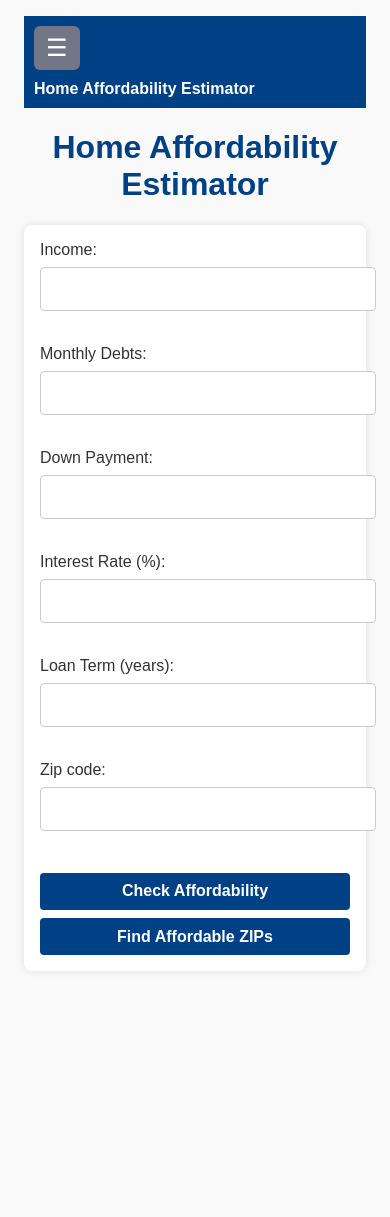
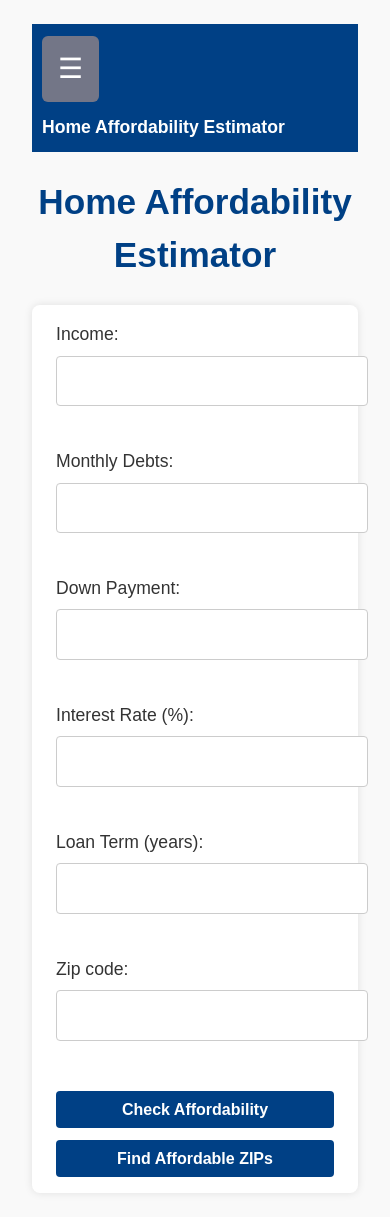
Before and after one commit to mariodportillo/realestate-affordable-app, a Flask app: page / in a window 390 px wide. Before the commit the page ends 955 px from the top, so only its background shows below. Run offline with Flask 3, Linux system fonts and the light colour scheme; parts of the project's set-up code (start-up, migrations or seed data) failed here and were passed over.

Commit message:
more css changes

```diff
--- a/static/style.css
+++ b/static/style.css
@@ -194,22 +194,26 @@ a:hover {
     display: block;
     margin-bottom: 8px;
 }
-/* RESPONSIVE DESIGN FOR MOBILE */
+
 @media (max-width: 768px) {
   body {
     max-width: 100%;
-    margin: 1rem;
-    padding: 0 0.5rem;
+    margin: 1.5rem 1rem;
+    padding: 0 1rem;
+    font-size: 1.1rem;       /* Slightly larger font */
+    line-height: 1.5;        /* Easier reading */
   }
 
   .navbar {
     flex-direction: column;
     align-items: flex-start;
-    padding: 10px;
+    padding: 12px 10px;
   }
 
   .menu-button {
-    margin-bottom: 10px;
+    margin-bottom: 12px;
+    padding: 12px 16px;      /* Larger tap area */
+    font-size: 28px;         /* Slightly bigger icon */
   }
 
   .cards-container {
@@ -224,18 +228,18 @@ a:hover {
   }
 
   form {
-    padding: 1rem;
+    padding: 1rem 1.5rem;
   }
 
   form input[type="number"],
   form input[type="submit"] {
-    font-size: 1rem;
-    padding: 0.75rem;
+    font-size: 1.1rem;
+    padding: 0.85rem 1rem;
   }
 
   .button-container {
     flex-direction: column;
-    gap: 0.5rem;
+    gap: 0.75rem;
   }
 
   .carousel-container,
@@ -251,7 +255,8 @@ a:hover {
   }
 
   .menu-dropdown a {
-    padding: 12px;
+    padding: 14px 15px;
     border-bottom: 1px solid #eee;
+    font-size: 1.1rem;
   }
 }
--- a/templates/index.html
+++ b/templates/index.html
@@ -1,5 +1,7 @@
 <!DOCTYPE html>
 <html>
+<meta name="viewport" content="width=device-width, initial-scale=1.0">
+
 <head>
   <title>Affordability Estimator</title>
   <link rel="stylesheet" href="{{ url_for('static', filename='style.css') }}">
--- a/templates/train.html
+++ b/templates/train.html
@@ -1,5 +1,6 @@
 <!DOCTYPE html>
 <html lang="en">
+<meta name="viewport" content="width=device-width, initial-scale=1.0">
 <head>
     <meta charset="UTF-8" />
     <title>Train Logistic Regression Model</title>
```
Also changed, not shown: static/style_train.css (+28 -14 lines).
